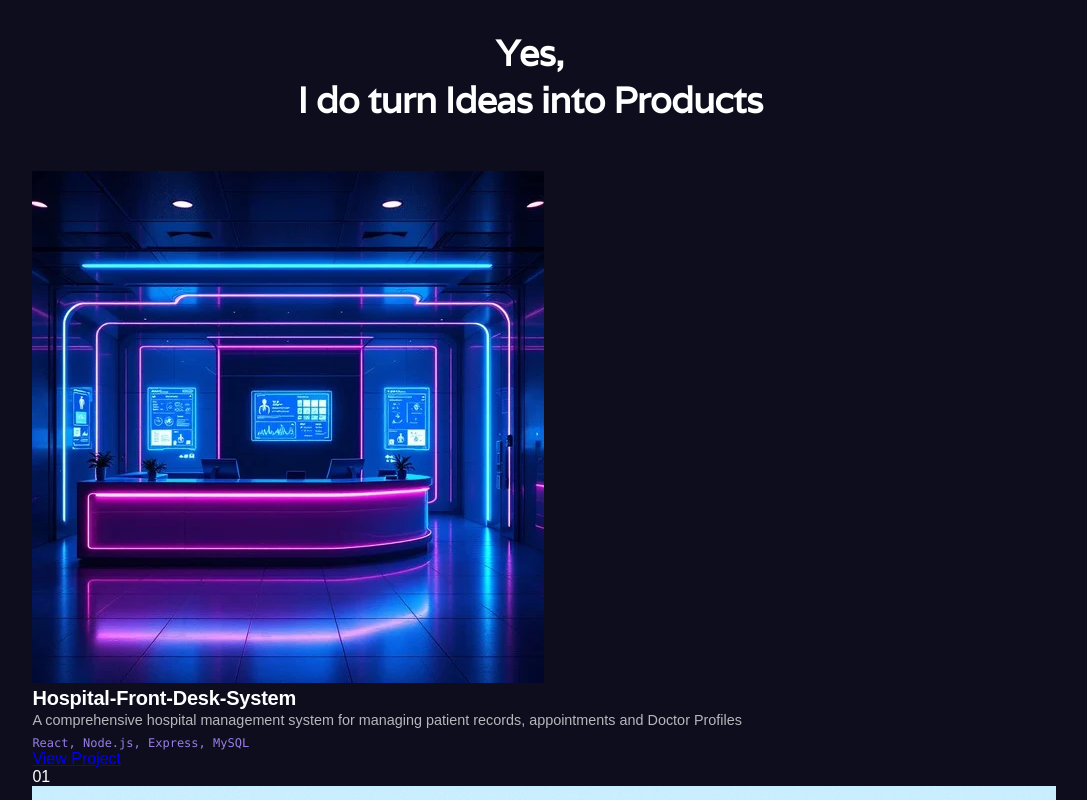
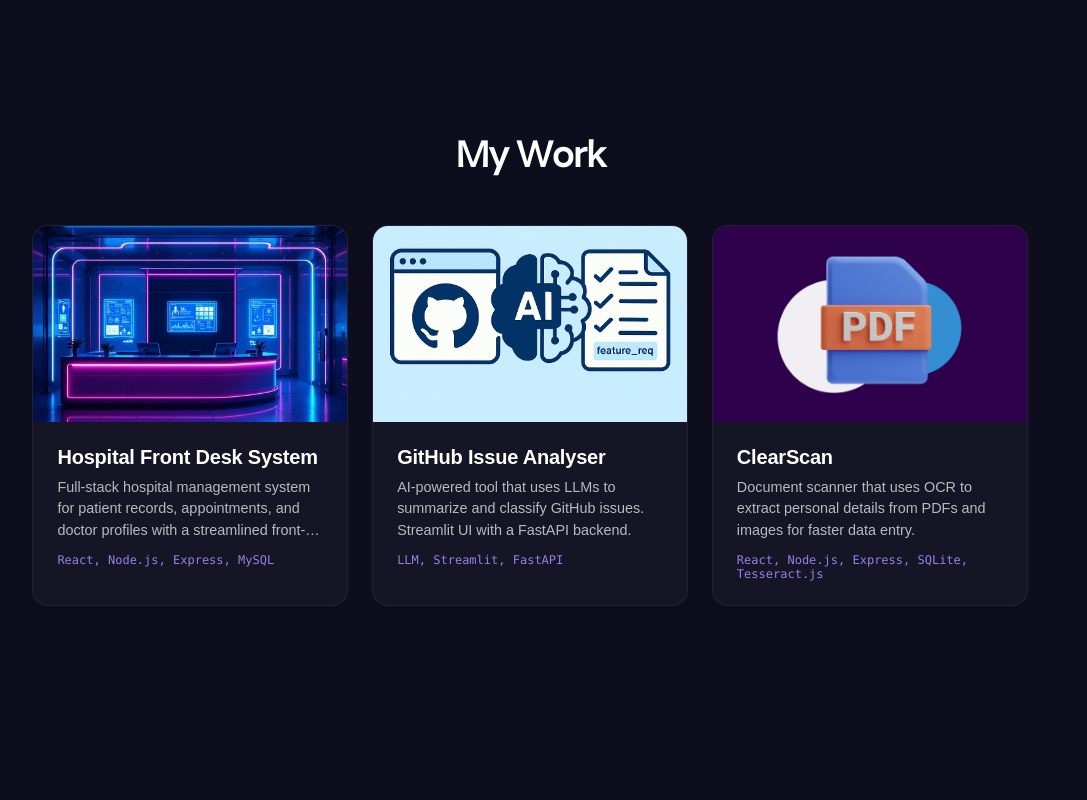
Before and after one commit to Shreshtvg/Portfolio-Website, a React (Create React App) app: page / in a window 1280 px wide. Shown: the part 980-1780 px from the top of the page, without its empty margins (110-1197 px from the left). Built offline with nearby package versions, Linux system fonts and the light colour scheme; no server answers.

Commit message:
Refactor project titles and descriptions in App.jsx
Updated project titles and descriptions for clarity and consistency. Changed tech stack from 'SqLite' to 'SQLite'.

```diff
--- a/src/App.jsx
+++ b/src/App.jsx
@@ -18,18 +18,18 @@ export default function App() {
   const projects = [
     {
       id: 1,
-      title: "Hospital-Front-Desk-System",
+      title: "Hospital Front Desk System",
       description:
-        "A comprehensive hospital management system for managing patient records, appointments and Doctor Profiles",
+        "Full-stack hospital management system for patient records, appointments, and doctor profiles with a streamlined front-desk workflow.",
       techStack: "React, Node.js, Express, MySQL",
       image: "/images/pic1.webp",
       link: "https://hospital-front-desk-system.vercel.app/",
     },
     {
       id: 2,
-      title: "Github Issue Analyser",
+      title: "GitHub Issue Analyser",
       description:
-        "An AI-powered GitHub issue analyzer that summarizes and classifies issues using LLMs via a Streamlit frontend and FastAPI backend",
+        "AI-powered tool that uses LLMs to summarize and classify GitHub issues. Streamlit UI with a FastAPI backend.",
       techStack: "LLM, Streamlit, FastAPI",
       image: "/images/pic3.png",
       link: "https://github.com/Shreshtvg/Github_Issue_Analyser/",
@@ -38,8 +38,8 @@ export default function App() {
       id: 3,
       title: "ClearScan",
       description:
-        "A Document scanning system that uses OCR to extract personal details from pdfs and images",
-      techStack: "React, Node.js, Express, SqLite, Tesseract.js",
+        "Document scanner that uses OCR to extract personal details from PDFs and images for faster data entry.",
+      techStack: "React, Node.js, Express, SQLite, Tesseract.js",
       image: "/images/pic2.png",
       link: "https://clearscanproject.vercel.app/",
     },
@@ -108,10 +108,8 @@ export default function App() {
         transition={{ duration: 0.8 }}
         viewport={{ once: true }}
       >
-        <p>
-          Hi! I’m a Shresht V G, a full stack developer passionate about
-          building products, web apps, and backend systems. I love turning ideas
-          into functional applications.
+        <p className="about-description">
+          <strong>Hi, I'm Shresht V G.</strong> I build web apps and backend systems from zero to launch. <span className="about-highlight">Clean code</span>, <span className="about-highlight">scalable architecture</span>, and <span className="about-highlight">ideas that ship</span>.
         </p>
       </motion.section>
 
@@ -185,48 +183,37 @@ export default function App() {
         transition={{ duration: 0.8 }}
         viewport={{ once: true }}
       >
-        <h2 className="projects-heading">
-          Yes,
-          <br />I do turn Ideas into Products
-        </h2>
+        <h2 className="projects-heading">My Work</h2>
 
-        {[...projects].map((project, index) => (
-          <motion.div
+        <div className="projects-grid">
+          {projects.map((project, index) => (
+            <motion.a
               key={project.id}
-            className="project-card-custom"
-            initial={{ opacity: 0, y: 30 }}
+              href={project.link}
+              target="_blank"
+              rel="noreferrer"
+              className="project-card"
+              initial={{ opacity: 0, y: 24 }}
               whileInView={{ opacity: 1, y: 0 }}
-            transition={{ delay: index * 0.2, duration: 0.6 }}
+              transition={{ delay: index * 0.1, duration: 0.5 }}
               viewport={{ once: true }}
-            style={{ flexDirection: "column" }}
+              whileHover={{ y: -6 }}
             >
-            <div className="project-media">
+              <div className="project-image-wrap">
                 <img
                   src={project.image}
                   alt={project.title}
                   className="project-image"
                 />
               </div>
-
-            <div className="project-info">
-              <h3 className="project-title" style={{ wordBreak: "break-word" }}>{project.title}</h3>
+              <div className="project-content">
+                <h3 className="project-title">{project.title}</h3>
                 <p className="project-description">{project.description}</p>
-              <p className="project-tech">{project.techStack}</p>
-              <a
-                href={project.link}
-                target="_blank"
-                rel="noreferrer"
-                className="project-link"
-              >
-                View Project
-              </a>
+                <span className="project-tech">{project.techStack}</span>
               </div>
-
-            <div className="project-number">
-              {String(index + 1).padStart(2, "0")}
+            </motion.a>
+          ))}
         </div>
-          </motion.div>
-        ))}
       </motion.section>
 
       {/* Skills Section */}
```
Lines whose indentation alone changed are shown as unchanged.
